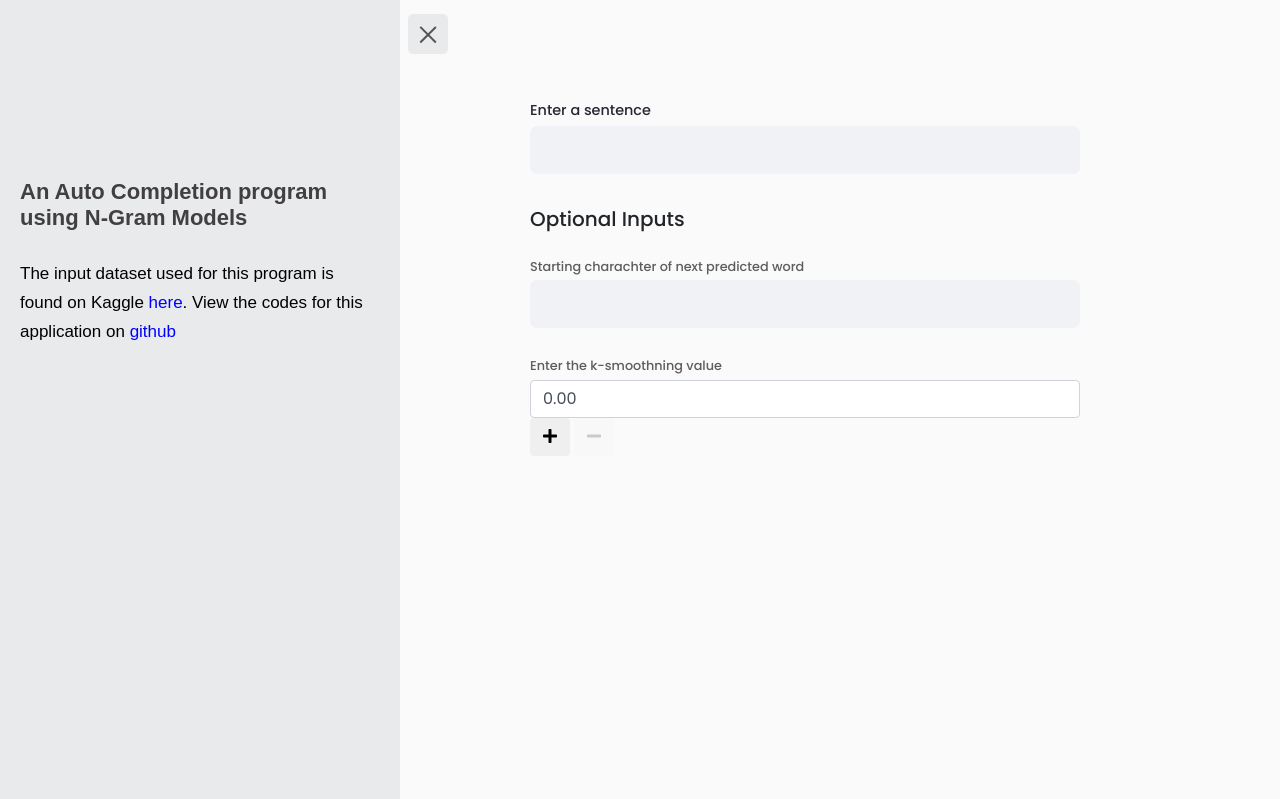
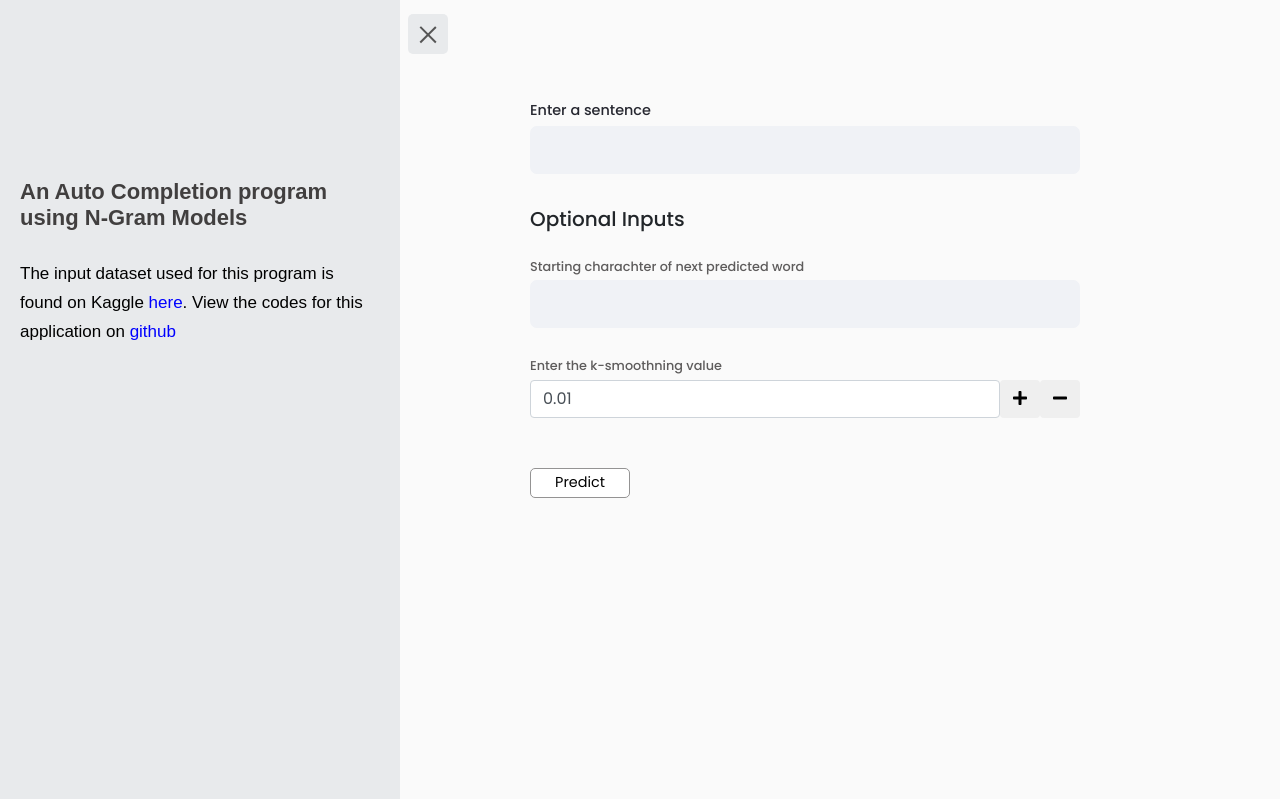
Before and after one commit to KrutikaBhatt/Auto-Completion-using-NLP, a Django app: page / in a window 1280 px wide. Shown: the part 57-856 px from the top of the page. Run offline with Django 3.2, Linux system fonts and the light colour scheme; some libraries are stand-ins or nearby versions.

Commit message:
Frontend done

```diff
--- a/static/css/app.css
+++ b/static/css/app.css
@@ -167,3 +167,25 @@ a, a:hover, a:focus {
 #form_custom_class.active {
   margin:40px 30px 40px 350px;
 }
+.increment_inputs{
+  display:flex;
+}
+
+.predict_now{
+  margin-top:50px;
+  width:100px;
+  height:30px;
+  border:1px solid rgb(148, 147, 147);
+  border-radius: 5px;
+  /* border-color: rgb(148, 147, 147); */
+  font-size: 0.9rem;
+  background-color: #fff;
+  color:black;
+  cursor:pointer;
+}
+.predict_now:focus {
+  background-color:rgb(240, 242, 246);
+  border:1px solid rgb(126, 125, 125);
+  border-radius:5px;
+
+}
--- a/static/js/slidebar.js
+++ b/static/js/slidebar.js
@@ -5,4 +5,37 @@ $(document).ready(function () {
         $('#form_custom_class').toggleClass('active');
         $(this).toggleClass('active');
     });
+
+    $('#plus_button').on('click',function(){
+        var value = document.getElementById("k-smooth-input").value;
+        value = parseFloat(value);
+        if(value<=1.00){
+            value = value+0.01;
+            value = Math.round(value * 100) / 100;
+            document.getElementById("k-smooth-input").value = value;
+        }
+        else if(value == undefined || isNaN(value) == true || value <= 0){
+            document.getElementById("k-smooth-input").value = "0.01";
+        }
+        else{
+            document.getElementById("k-smooth-input").value = value;
+        }
+    });
+
+    $('#minus_button').on('click',function(){
+        var value = document.getElementById("k-smooth-input").value;
+        value = parseFloat(value);
+        if(value>0.01){
+            value = value-0.01;
+            value = Number((value).toFixed(2))
+            document.getElementById("k-smooth-input").value = value;
+        }
+        else if(value == undefined || isNaN(value) == true || value <= 0){
+            document.getElementById("k-smooth-input").value = "0.01";
+        }
+        else{
+            document.getElementById("k-smooth-input").value = value;
+        }
+    });
+
 });
--- a/templates/home.html
+++ b/templates/home.html
@@ -48,17 +48,20 @@
                     <h3>Starting charachter of next predicted word </h3>
                     <input type="text" class="custom_textbox" id="custom_textbox_id">
                     <h3>Enter the k-smoothning value</h3>
-                    <input type="text" class="form-control input-number" value="0.00" min="0.00" max="1.00">
+                    <div class ="increment_inputs">
+                    <input type="number" class="form-control input-number" value="0.01" min="0.01" max="1.00" id="k-smooth-input">
                     <span class="input-group-btn">
-                        <button type="button" class="btn btn-default btn-number" data-type="plus" >
+                        <button type="button" class="btn btn-default btn-number" id="plus_button">
                             <i class="fa fa-plus" ></i>
                         </button>
                     </span>
                     <span class="input-group-btn">
-                        <button type="button" class="btn btn-default btn-number" disabled="disabled" data-type="minus">
+                        <button type="button" class="btn btn-default btn-number" id="minus_button">
                             <i class="fa fa-minus"></i>
                         </button>
                     </span>
+                    </div>
+                    <button class="predict_now">Predict</button>
                 </div>
            </div>
 
```
